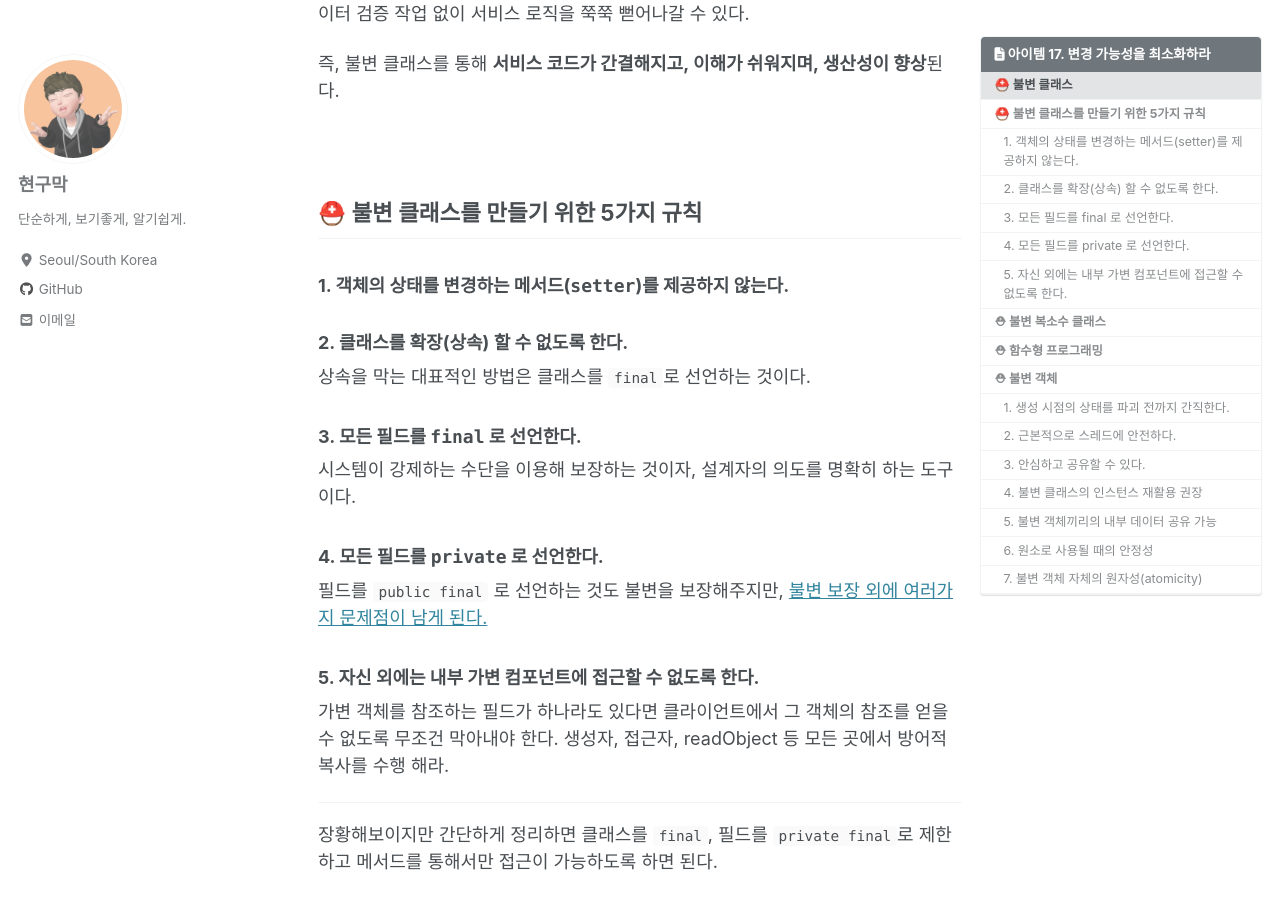
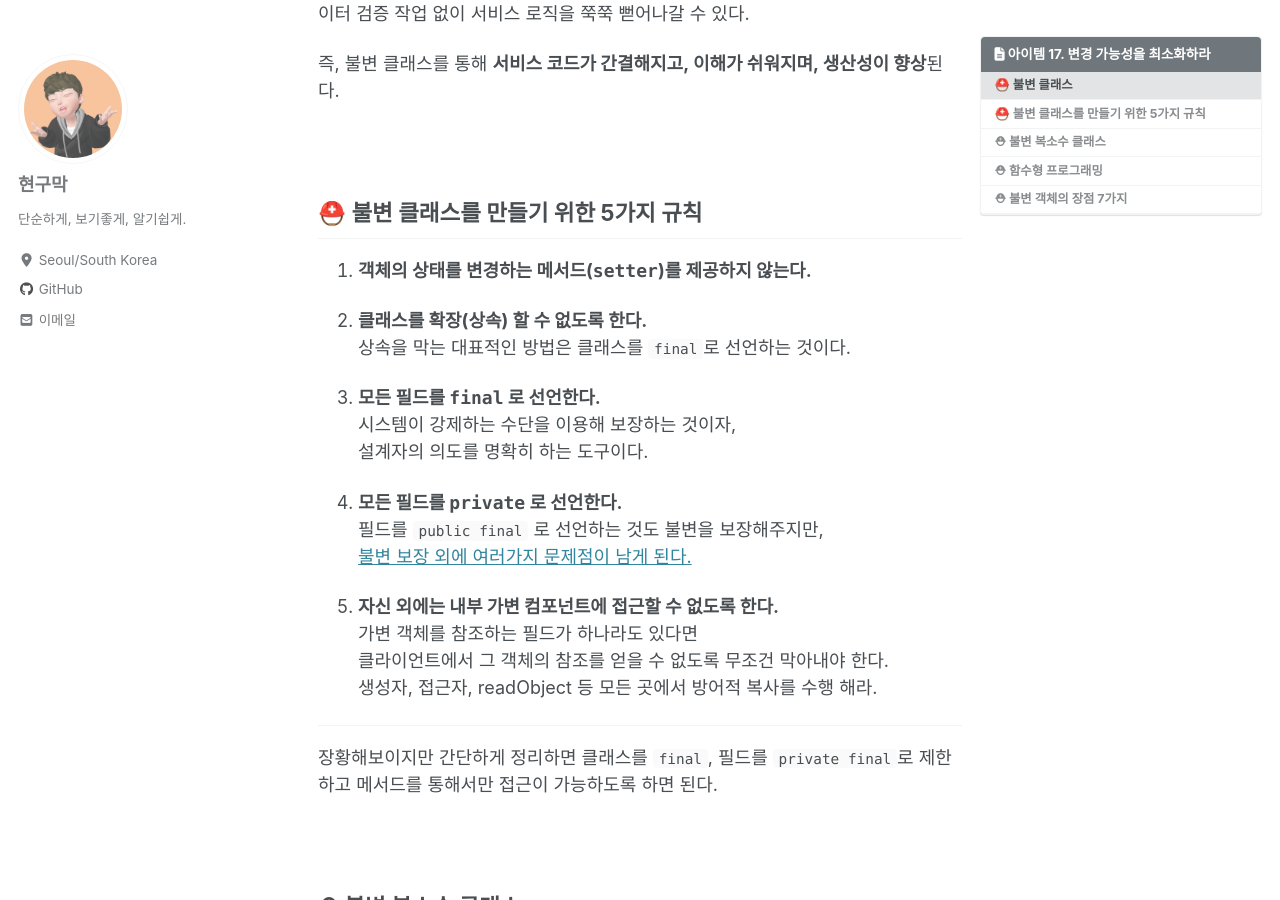
Before and after one commit to Hyeon9mak/Hyeon9mak.github.io, a Jekyll site: the page built from _posts/2020-12-27-Effective-Java-item17.md, in a window 1280 px wide and 900 px high, scrolled down 859 px. Built offline with Jekyll 4.4.1, drawn with Linux system fonts in a browser that asks for light colours; cached includes are drawn as plain includes; nearby versions of some CDN libraries; comment, search, counter and statistics services are not loaded; some of the changed text lies outside the part shown.

Commit message:
docs: fix ordering in 2020-12-27-Effective-Java-item17.md

````diff
--- a/_posts/2020-12-27-Effective-Java-item17.md
+++ b/_posts/2020-12-27-Effective-Java-item17.md
@@ -39,22 +39,23 @@ toc_label: "아이템 17. 변경 가능성을 최소화하라"
 
 ## ⛑️ 불변 클래스를 만들기 위한 5가지 규칙
 
-### 1. 객체의 상태를 변경하는 메서드(`setter`)를 제공하지 않는다.
+1. **객체의 상태를 변경하는 메서드(`setter`)를 제공하지 않는다.**
 
-### 2. 클래스를 확장(상속) 할 수 없도록 한다.
-상속을 막는 대표적인 방법은 클래스를 `final`로 선언하는 것이다.
+2. **클래스를 확장(상속) 할 수 없도록 한다.**
+  상속을 막는 대표적인 방법은 클래스를 `final`로 선언하는 것이다.
 
-### 3. 모든 필드를 `final` 로 선언한다.
-시스템이 강제하는 수단을 이용해 보장하는 것이자, 설계자의 의도를 명확히 하는 도구이다.
+3. **모든 필드를 `final` 로 선언한다.**
+  시스템이 강제하는 수단을 이용해 보장하는 것이자,
+  설계자의 의도를 명확히 하는 도구이다.
 
-### 4. 모든 필드를 `private` 로 선언한다.
-필드를 `public final` 로 선언하는 것도 불변을 보장해주지만,
-[불변 보장 외에 여러가지 문제점이 남게 된다.](https://hyeon9mak.github.io/effective-java/Effective-Java-item16/#final-키워드를-추가한-예시)
+4. **모든 필드를 `private` 로 선언한다.**
+  필드를 `public final` 로 선언하는 것도 불변을 보장해주지만,
+  [불변 보장 외에 여러가지 문제점이 남게 된다.](https://hyeon9mak.github.io/effective-java/Effective-Java-item16/#final-키워드를-추가한-예시)
 
-### 5. 자신 외에는 내부 가변 컴포넌트에 접근할 수 없도록 한다.
-가변 객체를 참조하는 필드가 하나라도 있다면 클라이언트에서
-그 객체의 참조를 얻을 수 없도록 무조건 막아내야 한다.
-생성자, 접근자, readObject 등 모든 곳에서 방어적 복사를 수행 해라.
+5. **자신 외에는 내부 가변 컴포넌트에 접근할 수 없도록 한다.**
+  가변 객체를 참조하는 필드가 하나라도 있다면
+  클라이언트에서 그 객체의 참조를 얻을 수 없도록 무조건 막아내야 한다.
+  생성자, 접근자, readObject 등 모든 곳에서 방어적 복사를 수행 해라.
 
 ---
 
@@ -154,66 +155,64 @@ public final class Complex {    // final 선언
 
 <br>
 
-## ⛑ 불변 객체
+## ⛑ 불변 객체의 장점 7가지
 불변 객체는 단순하고, 안전하다. 사실 불변 객체는 클래스를
 스레드간 침범으로부터 안전하게 만드는 가장 쉬운 방법이기도 하다.
 불변 객체에는 수 많은 다양한 장점이 존재한다.
 
-### 1. 생성 시점의 상태를 파괴 전까지 간직한다.
-불변 객체의 이름이 그대로 적용되는 간단명료한 장점이다.
+---
 
-### 2. 근본적으로 스레드에 안전하다.
-그 자체가 불변을 보장하므로, 동기화 작업이 필요로 하지 않다.
+1. **생성 시점의 상태를 파괴 전까지 간직한다.**
+    불변 객체의 이름이 그대로 적용되는 간단명료한 장점이다.
 
-### 3. 안심하고 공유할 수 있다.
-데이터가 변하지 않기 때문에, 스레드간 함께 사용해도 문제가 발생하지 않는다.
+2. **근본적으로 스레드에 안전하다.**
+    그 자체가 불변을 보장하므로, 동기화 작업이 필요로 하지 않다.
 
-### 4. 불변 클래스의 인스턴스 재활용 권장
-불변 클래스라면 한 번 만든 인스턴스를 최대한 재활용하기를 권장한다.
-우리가 가장 흔하게 재활용 할 수 있는 방법은 자주 쓰이는 값들을 상수로 제공하는 것이다.
+3. **안심하고 공유할 수 있다.**
+    데이터가 변하지 않기 때문에, 스레드간 함께 사용해도 문제가 발생하지 않는다.
 
-```java
-public static final Complex ZERO = new Complex(0, 0);
-public static final Complex One  = new Complex(1, 0);
-public static final Complex I    = new Complex(0, 1);
-```
+4. **불변 클래스의 인스턴스 재활용을 권장한다.**
+    불변 클래스라면 한 번 만든 인스턴스를 최대한 재활용하기를 권장한다.
+    우리가 가장 흔하게 재활용 할 수 있는 방법은 자주 쓰이는 값들을 상수로 제공하는 것이다.
 
-또한 여기에 [정적 팩터리 메서드](https://hyeon9mak.github.io/effective-java/Effective-Java-item01/)
-를 적용하여 같은 인스턴스가 중복 생성되지 않도록 할 수도 있다. 이런 정적 팩터리를 사용하면
-여러 클라이언트가 하나의 인스턴스를 공유하여 메모리 사용량과 가비지 컬렉션의 비용을 절감할 수 있다.
-대표적으로 모든 `Wrapper` 클래스들과 `BigInteger` 클래스가 이것들을 적용한 사례다.
+    ```java
+    public static final Complex ZERO = new Complex(0, 0);
+    public static final Complex One  = new Complex(1, 0);
+    public static final Complex I    = new Complex(0, 1);
+    ```
 
-불변 객체를 통한 자유로운 공유는 **방어적 복사**가 꼭 필요하지 않다는 결론이 자연스럽게 도출된다.
-어차피 복사해봐야 원본과 절대 다르지 않으므로, 복사 자체가 의미가 없다. 그러므로 불변 클래스는
-`clone` 메서드나 복사 생성자를 제공하지 않는 것이 좋다. [`String` 클래스의 복사 생성자](https://hyeon9mak.github.io/effective-java/Effective-Java-item06/)
-는 이 사실을 몰랐던 자바 초창기에 만들어진 것으로, 되도록 사용을 지양해야 한다.
+    또한 여기에 [정적 팩터리 메서드](https://hyeon9mak.github.io/effective-java/Effective-Java-item01/)
+    를 적용하여 같은 인스턴스가 중복 생성되지 않도록 할 수도 있다. 이런 정적 팩터리를 사용하면
+    여러 클라이언트가 하나의 인스턴스를 공유하여 메모리 사용량과 가비지 컬렉션의 비용을 절감할 수 있다.
+    대표적으로 모든 `Wrapper` 클래스들과 `BigInteger` 클래스가 이것들을 적용한 사례다.
 
-<br>
+    불변 객체를 통한 자유로운 공유는 **방어적 복사**가 꼭 필요하지 않다는 결론이 자연스럽게 도출된다.
+    어차피 복사해봐야 원본과 절대 다르지 않으므로, 복사 자체가 의미가 없다. 그러므로 불변 클래스는
+    `clone` 메서드나 복사 생성자를 제공하지 않는 것이 좋다. [`String` 클래스의 복사 생성자](https://hyeon9mak.github.io/effective-java/Effective-Java-item06/)
+    는 이 사실을 몰랐던 자바 초창기에 만들어진 것으로, 되도록 사용을 지양해야 한다.
 
-### 5. 불변 객체끼리의 내부 데이터 공유 가능
-불변 객체 하나를 자유롭게 공유할 수 있음은 물론, **불변 객체끼리는 서로 내부 데이터를 공유할 수 있다.**
-```java
-public class BigInteger extends ... {
-    final int signum;
-    final int[] mag;
-    // ... 생략
-    public BigInteger negate() {
-            return new BigInteger(this.mag, -this.signum);
-        }
-```
-`BigInteger` 클래스의 내부이다. `signum`은 부호를, `mag`는 크기(절대값)를 의미한다.
-한편 `negate` 메서드는 크기는 같지만 부호만 다른 새로운 `BigInteger`를 생성하는데,
-이때 배열은 가변이지만 복사하지 않고 원본 인스턴스를 그대로 공유하고 있다.
-불변임을 보장받고 있으니 안심하고 그대로 사용할 수 있는 것이다.
+5. **불변 객체끼리의 내부 데이터 공유가 가능하다.**
+    불변 객체 하나를 자유롭게 공유할 수 있음은 물론, **불변 객체끼리는 서로 내부 데이터를 공유할 수 있다.**
 
-<br>
+    ```java
+    public class BigInteger extends ... {
+       final int signum;
+       final int[] mag;
+       // ... 생략
+       public BigInteger negate() {
+           return new BigInteger(this.mag, -this.signum);
+       }
+    ```
 
-### 6. 원소로 사용될 때의 안정성
-불변하는 구성요소들로 이뤄진 객체라면, 그 구조가 아무리 복잡하더라도 안전성 하나는 확실히 보장할 수 있다.
-`Hash`, `Set`, `Map` 등의 자료구조의 원소로 사용하기에도 안성맞춤이다.
-해당 자료구조들은 원소 값이 바뀌면 불변식이 허물어지는데, 불변 객체를 원소로 사용하면 그런 걱정을 할 필요가 없다.
+    `BigInteger` 클래스의 내부이다. `signum`은 부호를, `mag`는 크기(절대값)를 의미한다.
+    한편 `negate` 메서드는 크기는 같지만 부호만 다른 새로운 `BigInteger`를 생성하는데,
+    이때 배열은 가변이지만 복사하지 않고 원본 인스턴스를 그대로 공유하고 있다.
+    불변임을 보장받고 있으니 안심하고 그대로 사용할 수 있는 것이다.
 
-<br>
+6. **원소로 사용될 때의 안정성이 보장된다.**
+    불변하는 구성요소들로 이뤄진 객체라면, 그 구조가 아무리 복잡하더라도 안전성 하나는 확실히 보장할 수 있다.
+    `Hash`, `Set`, `Map` 등의 자료구조의 원소로 사용하기에도 안성맞춤이다.
+    해당 자료구조들은 원소 값이 바뀌면 불변식이 허물어지는데, 불변 객체를 원소로 사용하면 그런 걱정을 할 필요가 없다.
 
-### 7. 불변 객체 자체의 원자성(atomicity)
+7. **불변 객체 자체로 원자성(atomicity)을 제공한다.**
 상태가 절대 변하지 않으니 불일치 상태에 빠질 가능성 자체가 존재하지 않는다.
````
